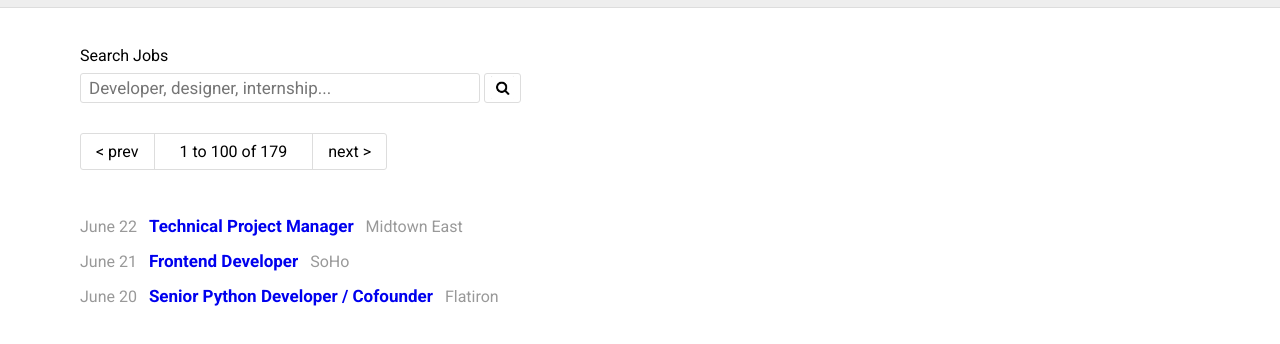
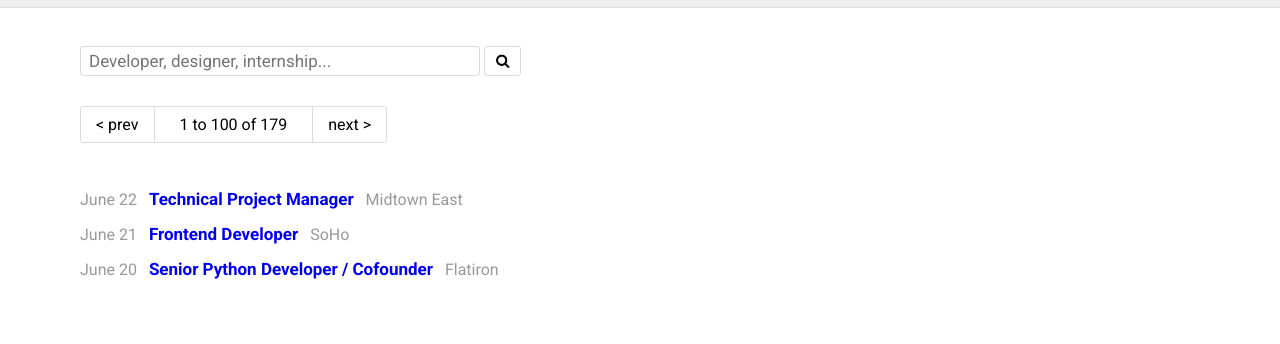
Before and after one commit to Thinkful-Ed/gregs-list, a plain HTML site: page index.html in a window 1280 px wide. Shown: the part 34-378 px from the top of the page. Drawn offline with Linux system fonts and the light colour scheme.

Commit message:
remove label cause not part of wireframe anymore

```diff
--- a/index.html
+++ b/index.html
@@ -27,7 +27,6 @@
 
   <section class="search-section">
     <form action="#">
-      <label for="search">Search Jobs</label>
       <input type="text" id="search" placeholder="Developer, designer, internship..." />
       <input type="image" class="search-button magnifying-glass-icon" src ="images/magnifying-glass.png" alt="Search" role="button">
     </form>
```
